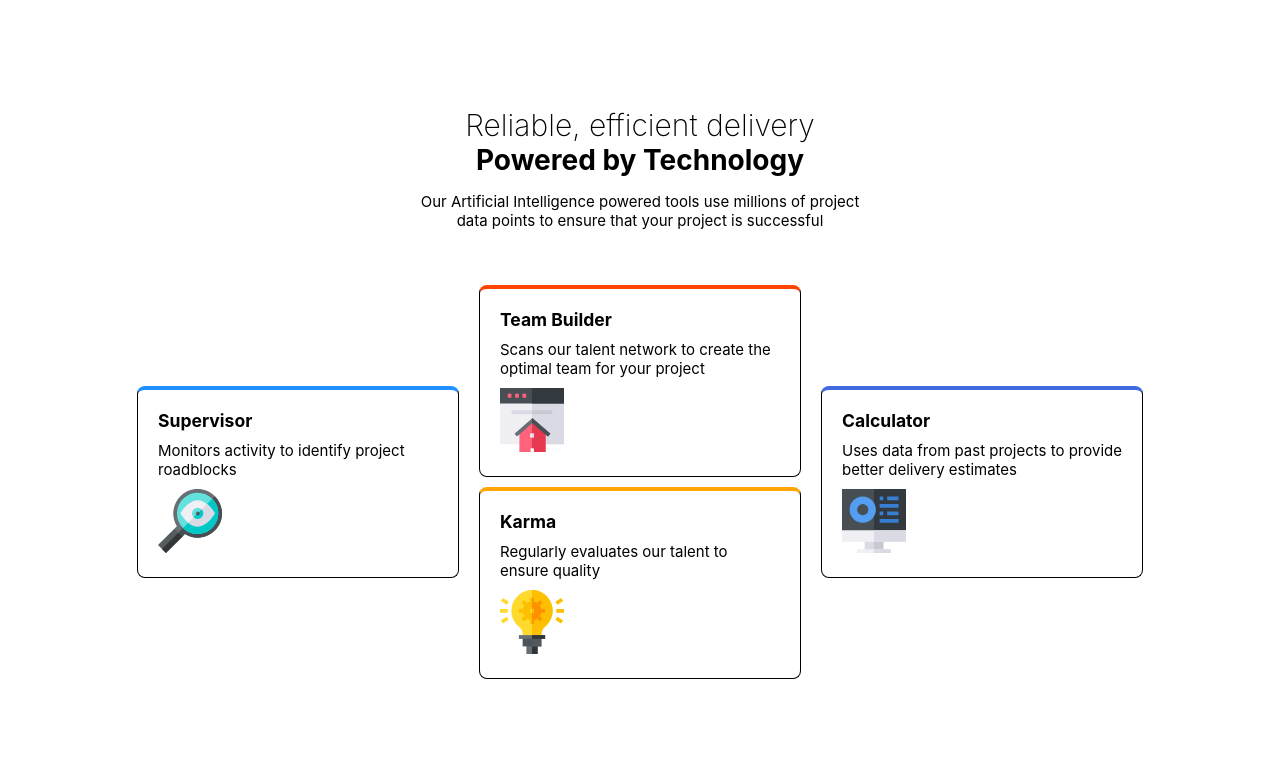
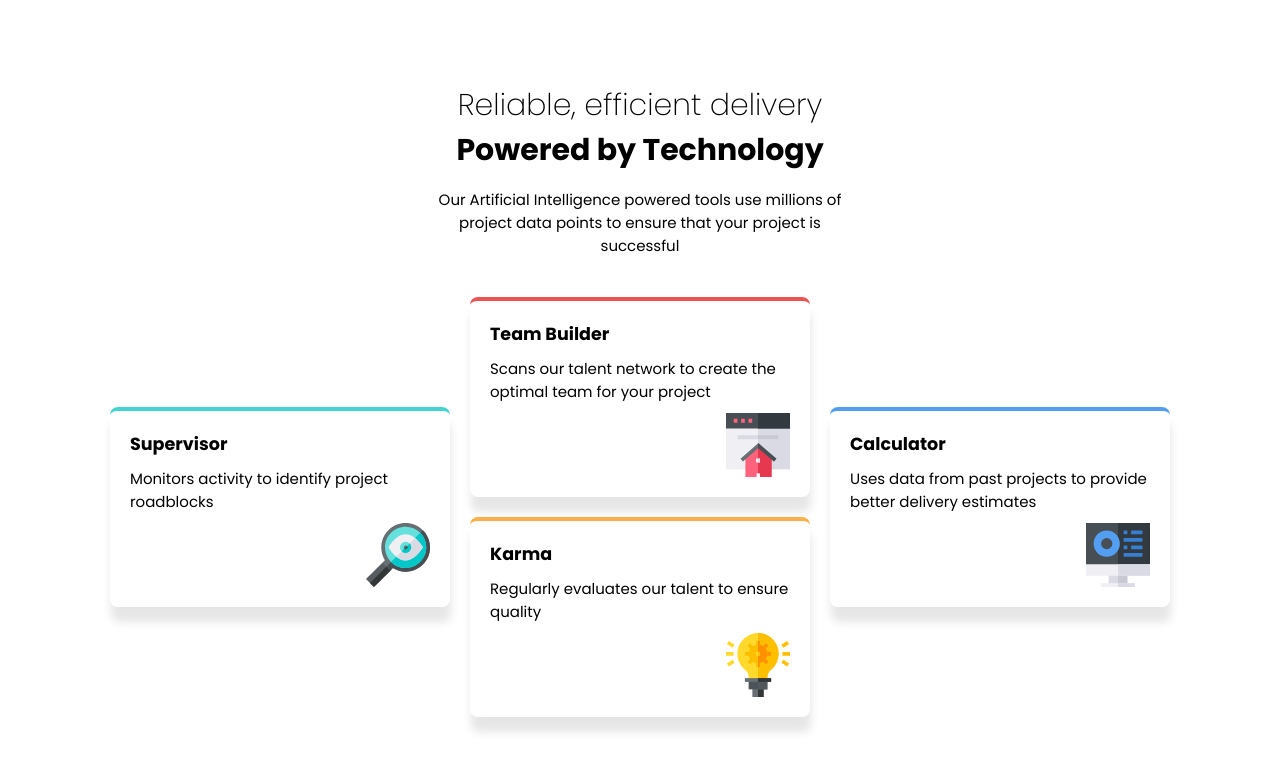
Before and after one commit to talisondev/four-card-feature, a plain HTML site: page index.html in a window 1280 px wide. Drawn offline with Linux system fonts and the light colour scheme.

Commit message:
modo web 100%

```diff
--- a/index.html
+++ b/index.html
@@ -4,7 +4,8 @@
 <head>
   <meta charset="UTF-8" />
   <meta name="viewport" content="width=device-width, initial-scale=1.0" />
-
+  <link rel="preconnect" href="https://fonts.gstatic.com">
+  <link href="https://fonts.googleapis.com/css2?family=Poppins:wght@200;400;700&display=swap" rel="stylesheet">
   <link rel="icon" type="image/png" sizes="32x32" href="./images/favicon-32x32.png" />
   <link rel="stylesheet" href="style.css">
   <title>Frontend Mentor | Four card feature section</title>
--- a/style.css
+++ b/style.css
@@ -4,15 +4,8 @@
 }
 
 body {
-    font-family: -apple-system, BlinkMacSystemFont, "Segoe UI", Roboto, Oxygen,
-        Ubuntu, Cantarell, "Open Sans", "Helvetica Neue", sans-serif;
+  font-family: "Poppins", sans-serif;
   font-size: 15px;
-}
-
-@media (max-width: 1000px) {
-    .container {
-        display: inline !important;
-    }
 }
 
 .container {
@@ -26,7 +19,7 @@ body {
 header {
   text-align: center;
   align-self: center;
-    max-width: 450px;
+  max-width: 420px;
   width: 100%;
 }
 
@@ -35,7 +28,7 @@ header h1 {
 }
 
 header h2 {
-    font-size: 28px;
+  font-size: 30px;
   margin-bottom: 15px;
 }
 
@@ -45,12 +38,10 @@ main {
 }
 
 section {
-    border: 1px solid;
-    margin: 5px;
-    width: 280px;
-
+  width: 300px;
   padding: 20px;
   border-radius: 8px;
+  box-shadow: 1px 15px 10px rgba(1, 1, 1, 0.1);
 }
 
 section h3,
@@ -58,34 +49,30 @@ p {
   margin-bottom: 10px;
 }
 
-
 .column {
-    margin: 10px;
+  margin: 0 20px;
 }
 
 .supervisor {
-    border-top: dodgerblue 4px solid;
+  border-top: hsl(180, 62%, 55%) 4px solid;
   align-self: center;
 }
 
-
-
 .team {
-    border-top: orangered 4px solid;
-    margin-bottom: 10px;
-
+  border-top: hsl(0, 78%, 62%) 4px solid;
+  margin-bottom: 20px;
 }
 
 .karma {
-    border-top: orange 4px solid;
-
+  border-top: hsl(34, 97%, 64%) 4px solid;
 }
 
 .calculator {
-    border-top: royalblue 4px solid;
+  border-top: hsl(212, 86%, 64%) 4px solid;
   align-self: center;
 }
 
 section img {
-    position: relative;
+  display: block;
+  margin-left: auto;
 }
```
Lines whose indentation alone changed are shown as unchanged.
